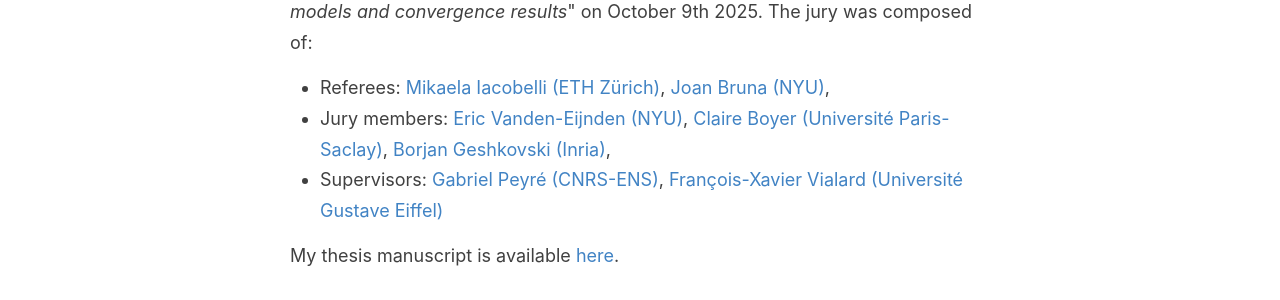
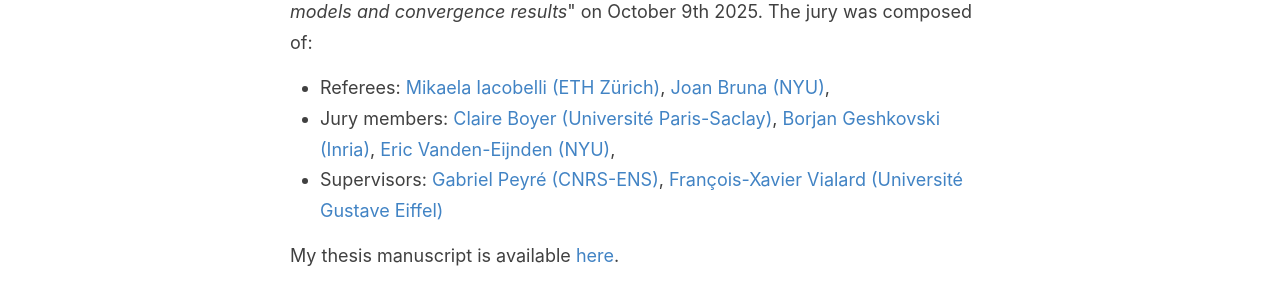
Before and after one commit to rbarboni/rbarboni.github.io, a Jekyll site: the page built from index.html, in a window 1280 px wide and 900 px high. Shown: the part 383-683 px from the top of the window. Built offline with Jekyll 4.4.1, drawn with Linux system fonts in a browser that asks for light colours; the list of posts is cut into pages by our own code.

```diff
--- a/index.html
+++ b/index.html
@@ -12,7 +12,7 @@ layout: default
   <p>I defended my thesis entitled "<i>Training deep neural networks: mathematical models and convergence results</i>" on October 9th 2025. The jury was composed of:</p>
   <ul>
     <li>Referees: <a href="https://people.math.ethz.ch/~imikaela/home">Mikaela Iacobelli (ETH Zürich)</a>, <a href="https://cims.nyu.edu/~bruna/">Joan Bruna (NYU)</a>,</li>
-    <li>Jury members: <a href="https://cims.nyu.edu/people/profiles/VANDEN-EIJNDEN_Eric.html">Eric Vanden-Eijnden (NYU)</a>, <a href="https://www.imo.universite-paris-saclay.fr/~claire.boyer/index.html">Claire Boyer (Université Paris-Saclay)</a>, <a href="https://borjang.github.io/">Borjan Geshkovski (Inria)</a>,</li>
+    <li>Jury members: <a href="https://www.imo.universite-paris-saclay.fr/~claire.boyer/index.html">Claire Boyer (Université Paris-Saclay)</a>, <a href="https://borjang.github.io/">Borjan Geshkovski (Inria)</a>, <a href="https://cims.nyu.edu/people/profiles/VANDEN-EIJNDEN_Eric.html">Eric Vanden-Eijnden (NYU)</a>,</li>
     <li>Supervisors: <a href="http://www.gpeyre.com/">Gabriel Peyré (CNRS-ENS)</a>, <a href="http://angkor.univ-mlv.fr/~vialard/">François-Xavier Vialard (Université Gustave Eiffel)</a></li>
   </ul>
 	<p>My thesis manuscript is available <a href="files/Manuscrit_these.pdf">here</a>.</p>
```
Also changed, not shown: 4 other files.
